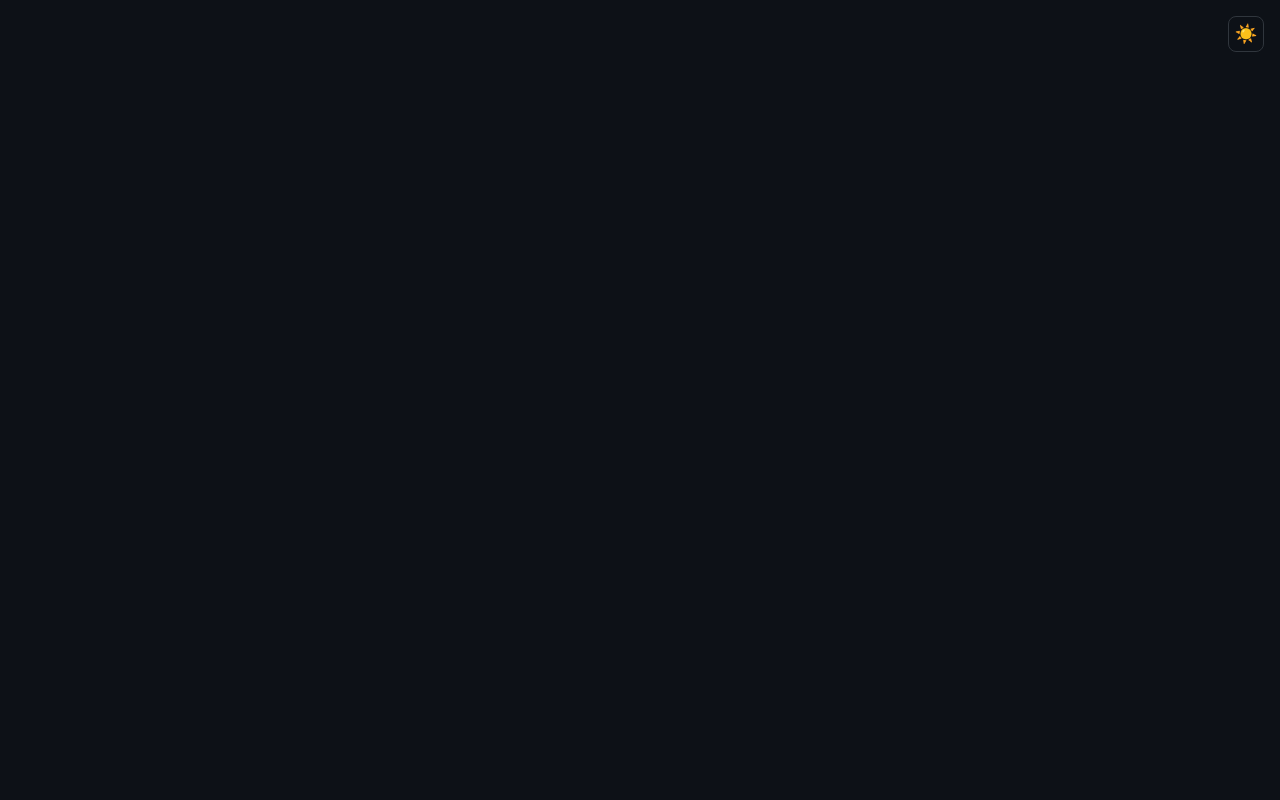
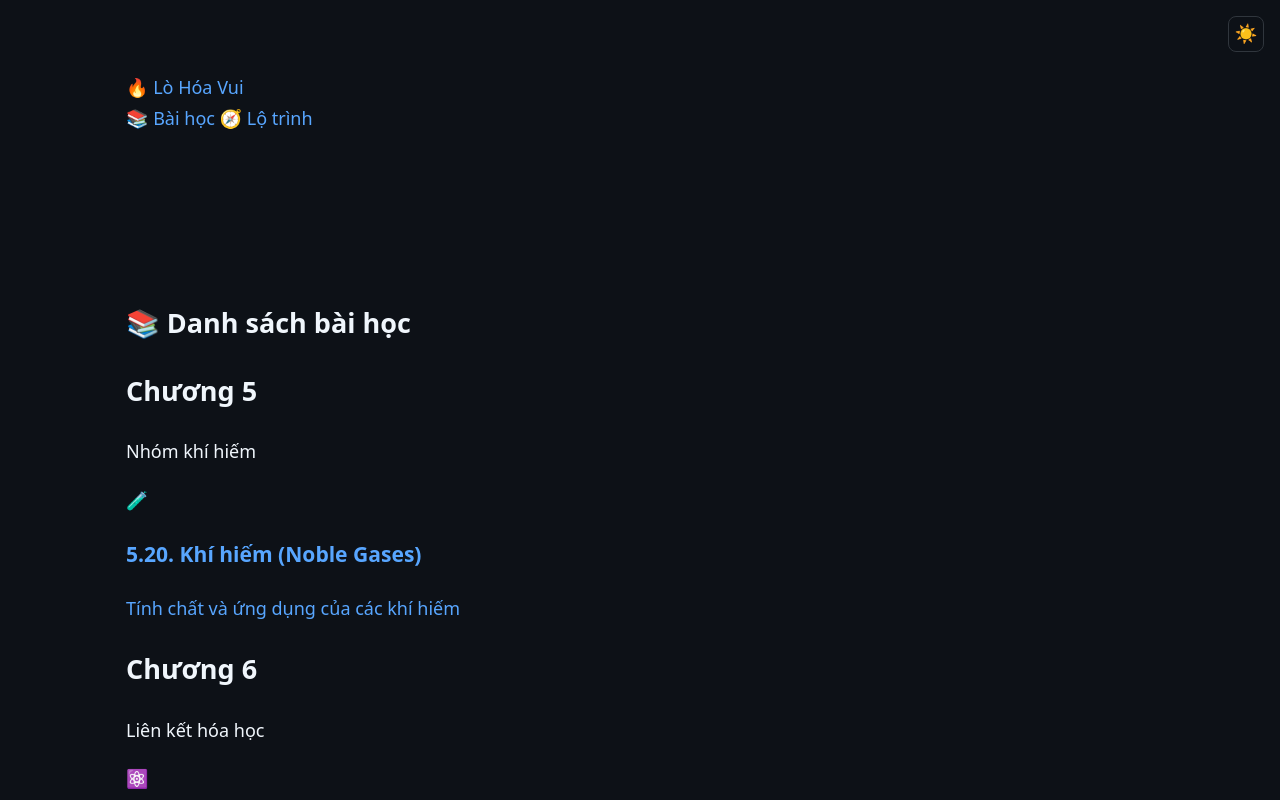
Before and after one commit to taykhoa/quiz-test, a Nuxt app: page /lessons in a window 1280 px wide. Before the commit this address had no page. Shown: the top 800 px of the page. Built offline with nearby package versions, Linux system fonts and the light colour scheme.

Commit message:
Add global header/navbar and lesson layout

```diff
--- a/app/app.vue
+++ b/app/app.vue
@@ -1,15 +1,5 @@
 <template>
-  <div class="app-shell">
-    <!-- Toggle sáng / tối toàn hệ thống -->
-    <ThemeToggle />
-
-    <!-- Nội dung từng page -->
+  <NuxtLayout>
     <NuxtPage />
-  </div>
+  </NuxtLayout>
 </template>
-
-<style>
-.app-shell {
-  min-height: 100vh;
-}
-</style>
--- /dev/null
+++ b/app/data/lesson.ts
@@ -0,0 +1,32 @@
+export const lessonGroups = [
+  {
+    chapter: "Chương 5",
+    title: "Nhóm khí hiếm",
+    lessons: [
+      {
+        slug: "5-20-noble-gas",
+        title: "5.20. Khí hiếm (Noble Gases)",
+        icon: "🧪",
+        description: "Tính chất và ứng dụng của các khí hiếm"
+      }
+    ]
+  },
+  {
+    chapter: "Chương 6",
+    title: "Liên kết hóa học",
+    lessons: [
+      {
+        slug: "6-21",
+        title: "6.21. Độ âm điện",
+        icon: "⚛️",
+        description: "Khả năng hút electron trong liên kết hóa học"
+      },
+      {
+        slug: "6-22",
+        title: "6.22. Liên kết ion",
+        icon: "🔗",
+        description: "Sự hình thành liên kết ion"
+      }
+    ]
+  }
+]
--- /dev/null
+++ b/app/layouts/default.vue
@@ -0,0 +1,37 @@
+<template>
+  <div class="min-h-screen bg-background text-foreground">
+    <!-- ===== HEADER / NAVBAR ===== -->
+    <header class="border-b border-white/10">
+      <div class="container flex items-center justify-between py-4">
+        <!-- LOGO -->
+        <NuxtLink to="/" class="text-xl font-bold">
+          🔥 Lò Hóa Vui
+        </NuxtLink>
+
+        <!-- NAV -->
+        <nav class="flex items-center gap-6">
+          <NuxtLink
+            to="/lessons"
+            class="hover:text-blue-400 transition"
+          >
+            📚 Bài học
+          </NuxtLink>
+
+          <NuxtLink
+            to="/"
+            class="hover:text-blue-400 transition"
+          >
+            🧭 Lộ trình
+          </NuxtLink>
+
+          <ThemeToggle />
+        </nav>
+      </div>
+    </header>
+
+    <!-- ===== PAGE CONTENT ===== -->
+    <main>
+      <slot />
+    </main>
+  </div>
+</template>
--- a/app/pages/index.vue
+++ b/app/pages/index.vue
@@ -1,6 +1,10 @@
+<script setup lang="ts">
+
+</script>
+
 <template>
-  <!-- Theme toggle component -->
-  <ThemeToggle />
+  <!-- Theme toggle -->
+
 
   <!-- Hero -->
   <section class="container hero">
@@ -13,11 +17,49 @@
     </p>
 
     <div class="hero-actions">
-      <button class="btn primary">🚀 Bắt đầu học</button>
-      <button class="btn">📘 Xem lộ trình</button>
+      <NuxtLink to="/lessons" class="btn primary">
+        🚀 Bắt đầu học
+      </NuxtLink>
+
+      <NuxtLink to="/lessons" class="btn">
+        📘 Xem lộ trình
+      </NuxtLink>
     </div>
+  </section>
 
-    <!-- Features -->
+  <!-- ===== DANH SÁCH BÀI HỌC ===== -->
+  <section class="container py-16">
+    <h2 class="text-2xl font-bold mb-8">
+      📚 Bắt đầu từ đâu?
+    </h2>
+
+    <div class="grid gap-6 sm:grid-cols-2 lg:grid-cols-3">
+      <NuxtLink
+        v-for="lesson in lessons"
+        :key="lesson.slug"
+        :to="`/lessons/${lesson.slug}`"
+        class="block rounded-xl border border-white/10
+               bg-white/5 p-5 hover:bg-white/10 transition"
+      >
+        <div class="text-2xl mb-2">{{ lesson.icon }}</div>
+
+        <h3 class="font-semibold text-lg">
+          {{ lesson.title }}
+        </h3>
+
+        <p class="text-sm text-white/70 mt-1">
+          {{ lesson.description }}
+        </p>
+
+        <span class="text-xs text-white/40 block mt-3">
+          {{ lesson.chapter }}
+        </span>
+      </NuxtLink>
+    </div>
+  </section>
+
+  <!-- Features -->
+  <section class="container py-16">
     <div class="features">
       <div class="card">
         <h3>🧠 Học bản chất</h3>
--- /dev/null
+++ b/app/pages/lessons/index.vue
@@ -0,0 +1,52 @@
+<script setup lang="ts">
+import { lessonGroups } from "~/data/lesson"
+</script>
+
+<template>
+  <section class="container py-16">
+    <h1 class="text-3xl font-bold mb-12">
+      📚 Danh sách bài học
+    </h1>
+
+    <div class="space-y-12">
+      <div
+        v-for="group in lessonGroups"
+        :key="group.chapter"
+      >
+        <!-- TÊN CHƯƠNG -->
+        <h2 class="text-2xl font-semibold mb-2">
+          {{ group.chapter }}
+        </h2>
+
+        <p class="text-white/60 mb-6">
+          {{ group.title }}
+        </p>
+
+        <!-- DANH SÁCH BÀI -->
+        <div class="space-y-4">
+          <NuxtLink
+            v-for="lesson in group.lessons"
+            :key="lesson.slug"
+            :to="`/lessons/${lesson.slug}`"
+            class="block rounded-lg border border-white/10
+                   bg-white/5 p-4 hover:bg-white/10 transition"
+          >
+            <div class="flex items-start gap-3">
+              <span class="text-xl">{{ lesson.icon }}</span>
+
+              <div>
+                <h3 class="font-medium">
+                  {{ lesson.title }}
+                </h3>
+
+                <p class="text-sm text-white/70">
+                  {{ lesson.description }}
+                </p>
+              </div>
+            </div>
+          </NuxtLink>
+        </div>
+      </div>
+    </div>
+  </section>
+</template>
```
